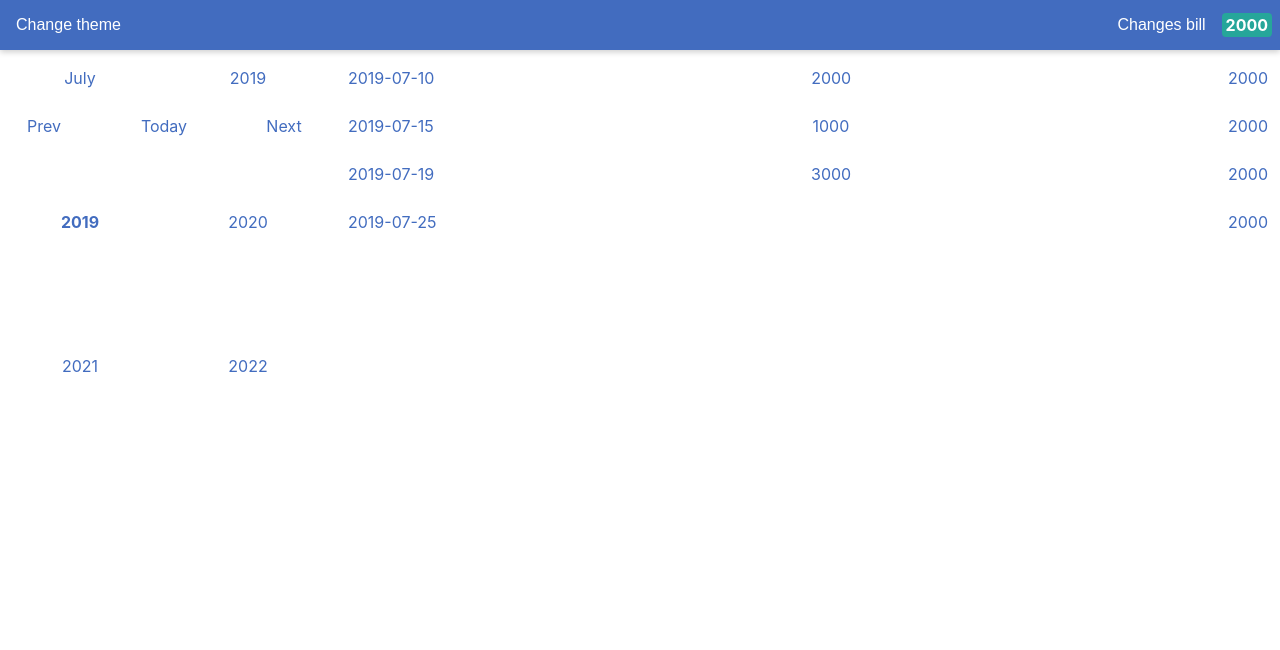
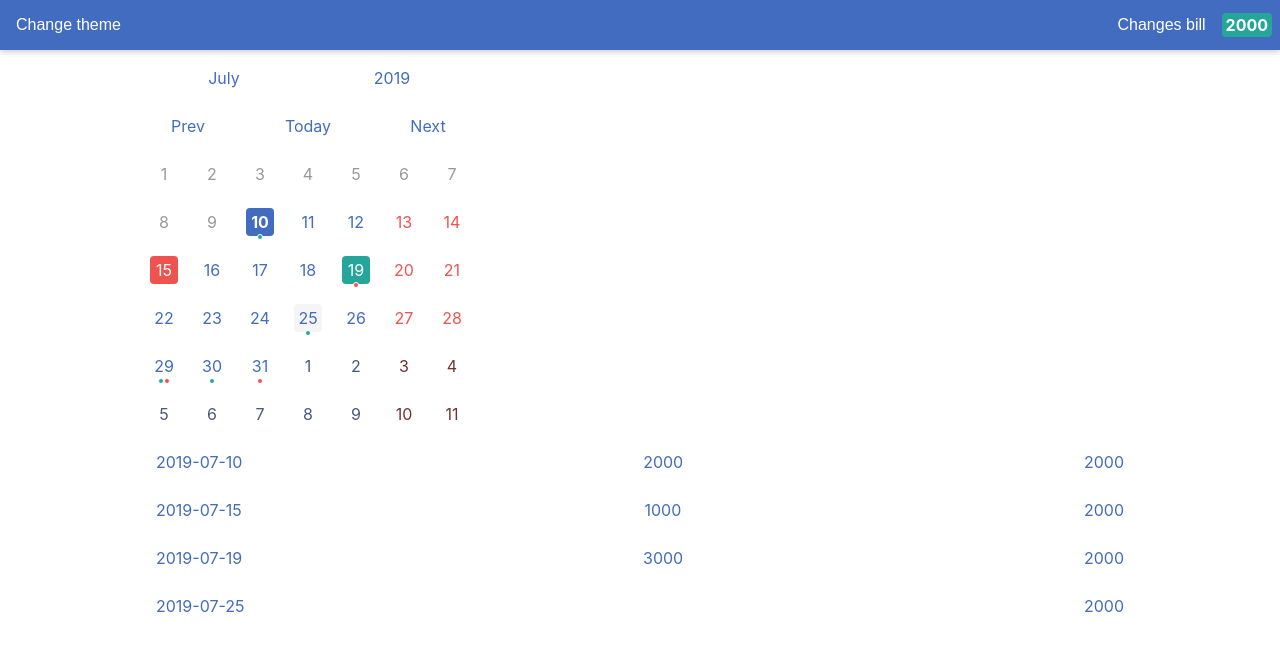
Before and after one commit to EvgenyiFedotov/my-calendar-bill, a React (Create React App) app: page / in a window 1280 px wide. Shown: the top 650 px of the page. Built offline with nearby package versions, Linux system fonts and the light colour scheme.

Commit message:
setup AppContent

```diff
--- a/src/components/core/Calendar/Month/Day/styled/index.js
+++ b/src/components/core/Calendar/Month/Day/styled/index.js
@@ -7,7 +7,7 @@ import shadowHover from 'components/core/styled/shadow-hover';
 export const color = ({ otherMonth, holiday, selected }) => {
   if (selected) {
     return css`
-      color: var(--bg-color);
+      border: 1px solid var(--main-color);
     `;
   }
 
@@ -28,7 +28,7 @@ export const color = ({ otherMonth, holiday, selected }) => {
   }
 };
 
-export const backgroundColor = ({ selected }) => (selected ? 'var(--main-lg-color)' : undefined);
+// export const backgroundColor = ({ selected }) => (selected ? 'var(--main-lg-color)' : undefined);
 
 /**
  * Styled component `Day`
@@ -39,6 +39,5 @@ export const backgroundColor = ({ selected }) => (selected ? 'var(--main-lg-colo
 export default styled(Box)`
   position: relative;
   ${color};
-  background-color: ${backgroundColor};
   ${shadowHover};
 `;
--- a/src/components/subjects/AppContent/Calendar/Day/index.jsx
+++ b/src/components/subjects/AppContent/Calendar/Day/index.jsx
@@ -11,13 +11,14 @@ import CheckResult from './styled/CheckResult';
 /**
  * Component `Day`
  * @param {Object} changesBillMonth
+ * @param {(date: Date) => void} [onClick = () => {}]
  */
 const Day = props => {
   const {
     changesBill: { getChangesByDirection },
     checkList,
   } = React.useContext(AppContext);
-  const { dateWeek, changesBillMonth } = props;
+  const { dateWeek, changesBillMonth, onClick = () => {} } = props;
   const dateWeekSQL = React.useMemo(() => dateToSQL(dateWeek), [dateWeek]);
   const changesByDir = React.useMemo(
     () => getChangesByDirection(changesBillMonth.get(dateWeekSQL)),
@@ -28,10 +29,12 @@ const Day = props => {
     dateWeek,
     checkList.firstCheck,
   ]);
+  const isToday = React.useMemo(() => isEqualDate(dateWeek, new Date()), [dateWeek]);
   const click = React.useCallback(() => {
-    console.log(checkList.getPlanCount(dateWeek));
+    console.log('Plan count:', checkList.getPlanCount(dateWeek));
+
+    onClick(dateWeek);
   }, [checkList, dateWeek]);
-  const isToday = React.useMemo(() => isEqualDate(dateWeek, new Date()), [dateWeek]);
 
   return (
     <Styled {...{ ...props, prevDate }} onClick={click}>
--- a/src/components/subjects/AppContent/Calendar/index.jsx
+++ b/src/components/subjects/AppContent/Calendar/index.jsx
@@ -10,22 +10,26 @@ import Step from 'components/core/Stepper/Step';
 import useStepper from 'hooks/use-stepper';
 import { side } from 'components/core/styled/Box';
 import CalendarYears from 'components/core/Calendar/Years';
+import useSelectedDate from 'hooks/use-selected-date';
 
 import Day from './Day';
 
-const Calendar = () => {
-  const {
-    date: [
-      date,
-      { prevMonth, nextMonth, today, setDate, prevYear, nextYear, prevYears, nextYears },
-    ],
-    changesBill,
-  } = React.useContext(AppContext);
+/**
+ * Component `Calendar`
+ * @param {ReturtUseDate} date
+ * @param {(date: Date) => void} [onSelectedDate = () => {}]
+ */
+const Calendar = ({
+  date: [date, { prevMonth, nextMonth, today, setDate, prevYear, nextYear, prevYears, nextYears }],
+  onSelectedDate = () => {},
+}) => {
+  const { changesBill } = React.useContext(AppContext);
   const changesBillMonth = React.useMemo(() => changesBill.getChangesBillMonth(date), [
     changesBill,
     date,
   ]);
-  const [step, stepMethods] = useStepper(2, 2);
+  const [step, stepMethods] = useStepper(0, 2);
+  const [, { setSelectedDate, isSelectedDate }] = useSelectedDate();
 
   const clickMonth = React.useCallback(() => stepMethods.setStep(step !== 1 ? 1 : 0), [
     stepMethods,
@@ -45,7 +49,8 @@ const Calendar = () => {
     } else if (step === 2) {
       prevYears();
     }
-  }, [step]);
+  }, [step, prevMonth, prevYear, prevYears]);
+
   const next = React.useCallback(() => {
     if (step === 0) {
       nextMonth();
@@ -54,16 +59,17 @@ const Calendar = () => {
     } else if (step === 2) {
       nextYears();
     }
-  }, [step]);
+  }, [step, nextMonth, nextYear, nextYears]);
+
   const nextToday = React.useCallback(() => {
     today();
     stepMethods.setStep(0);
-  }, [today]);
+  }, [today, stepMethods]);
 
   const setDateByDate = React.useCallback(
-    date => {
+    (nextStep = 0) => date => {
       setDate(date);
-      stepMethods.setStep(0);
+      stepMethods.setStep(nextStep);
     },
     [setDate, stepMethods],
   );
@@ -84,8 +90,10 @@ const Calendar = () => {
           <CalendarMonth
             date={date}
             ComponentDate={Day}
-            getDateProps={() => ({
+            getDateProps={({ dateWeek }) => ({
               changesBillMonth,
+              onClick: setSelectedDate,
+              selected: isSelectedDate(dateWeek),
             })}
           />
         </Step>
@@ -94,7 +102,7 @@ const Calendar = () => {
           <CalendarYear
             date={date}
             getMonthProps={() => ({
-              onClick: setDateByDate,
+              onClick: setDateByDate(),
             })}
           />
         </Step>
@@ -103,7 +111,7 @@ const Calendar = () => {
           <CalendarYears
             date={date}
             getYearProps={() => ({
-              onClick: setDateByDate,
+              onClick: setDateByDate(1),
             })}
           />
         </Step>
--- a/src/components/subjects/AppContent/TopTollbar/ChangesBillList/Dialog/index.jsx
+++ b/src/components/subjects/AppContent/TopTollbar/ChangesBillList/Dialog/index.jsx
@@ -2,14 +2,16 @@ import * as React from 'react';
 
 import ModalWindow from 'components/core/ModalWindow';
 import EditDialog from 'components/core/EditDialog';
-import CalendarMonth from 'components/core/Calendar/Month';
 import InputText from 'components/core/styled/InputText';
 import AppContext from 'components/subjects/contexts/App/context';
 import useField from 'hooks/use-field';
+import useDate from 'hooks/use-date';
+import Calendar from 'components/subjects/AppContent/Calendar';
 
 const Dialog = () => {
   const { changesBill } = React.useContext(AppContext);
   const [countRef, count] = useField();
+  const date = useDate();
   const save = React.useCallback(() => {
     const countValue = parseInt(count.getValue(), 10);
 
@@ -28,7 +30,7 @@ const Dialog = () => {
         onCancel={changesBill.clearItem}
         onSave={save}
       >
-        <CalendarMonth />
+        <Calendar date={date} onSelectedDate={dd => console.log('@', dd)} />
         <InputText
           ref={countRef}
           placeholder="Count"
--- a/src/components/subjects/AppContent/index.jsx
+++ b/src/components/subjects/AppContent/index.jsx
@@ -9,7 +9,7 @@ import Calendar from './Calendar';
 import TopToolbar from './TopTollbar';
 
 const AppContent = () => {
-  const { checkList } = React.useContext(AppContext);
+  const { checkList, date } = React.useContext(AppContext);
 
   /**
    * Render item check list
@@ -29,9 +29,30 @@ const AppContent = () => {
     <Column>
       <TopToolbar />
 
-      <Row style={{ flexWrap: 'wrap' }}>
-        <Calendar />
+      <Row justifyContent="center">
+        <Row
+          style={{
+            flexWrap: 'wrap',
+            overflowY: 'auto',
+            flex: 1,
+            padding: '0 16px',
+            maxWidth: 1024,
+          }}
+        >
+          <Calendar date={date} />
+        </Row>
+      </Row>
 
+      <Row justifyContent="center">
+        <Row
+          style={{
+            flexWrap: 'wrap',
+            overflowY: 'auto',
+            flex: 1,
+            padding: '0 16px',
+            maxWidth: 1024,
+          }}
+        >
           <List
             items={checkList.items}
             style={{ flex: 1, minWidth: '300px' }}
@@ -41,6 +62,7 @@ const AppContent = () => {
             })}
           />
         </Row>
+      </Row>
     </Column>
   );
 };
--- a/src/hooks/use-selected-date.js
+++ b/src/hooks/use-selected-date.js
@@ -3,23 +3,15 @@ import * as React from 'react';
 import { isEqualDate } from '../helpers/date';
 
 /**
- * Hook
- * @param {() => boolean} [checkClickDate=() => true]
+ * Hook use selected date
+ * @param {Date} [defaultDate]
  */
-export default (options = {}) => {
-  const { checkClickDate = () => true } = options;
-  const [selectedDate, setSelectedDate] = React.useState();
+export default (defaultDate) => {
+  const [selectedDate, setSelectedDate] = React.useState(defaultDate);
   const isSelectedDate = React.useCallback(
     date => selectedDate && isEqualDate(date, selectedDate),
     [selectedDate],
   );
-  const clickDate = React.useCallback(
-    (params) => {
-      const { dateWeek } = params;
-      checkClickDate(params) && setSelectedDate(dateWeek);
-    },
-    [setSelectedDate, checkClickDate],
-  );
 
-  return [selectedDate, { isSelectedDate, setSelectedDate, clickDate }];
+  return [selectedDate, { isSelectedDate, setSelectedDate }];
 };
```
Lines whose indentation alone changed are shown as unchanged.
